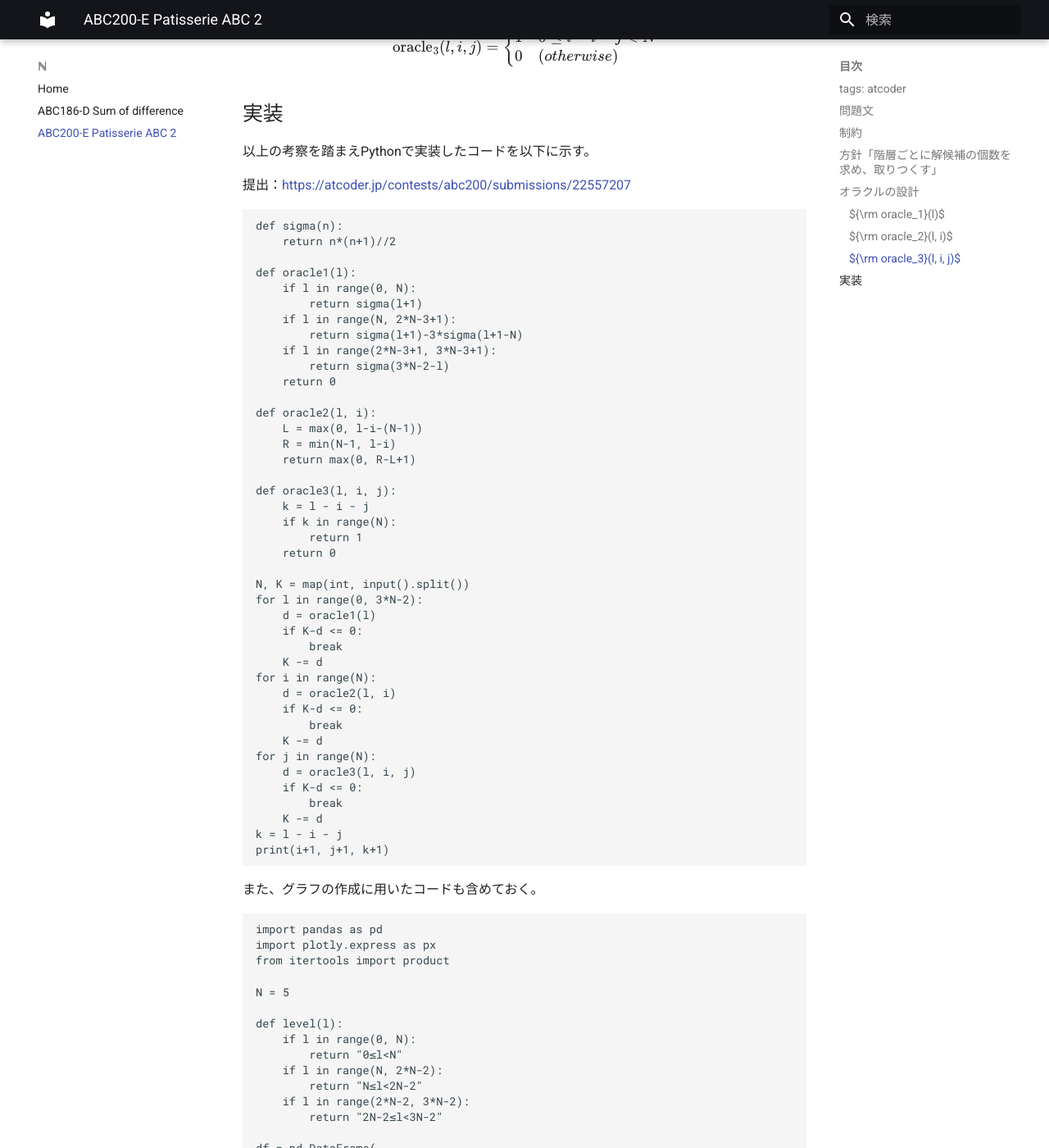
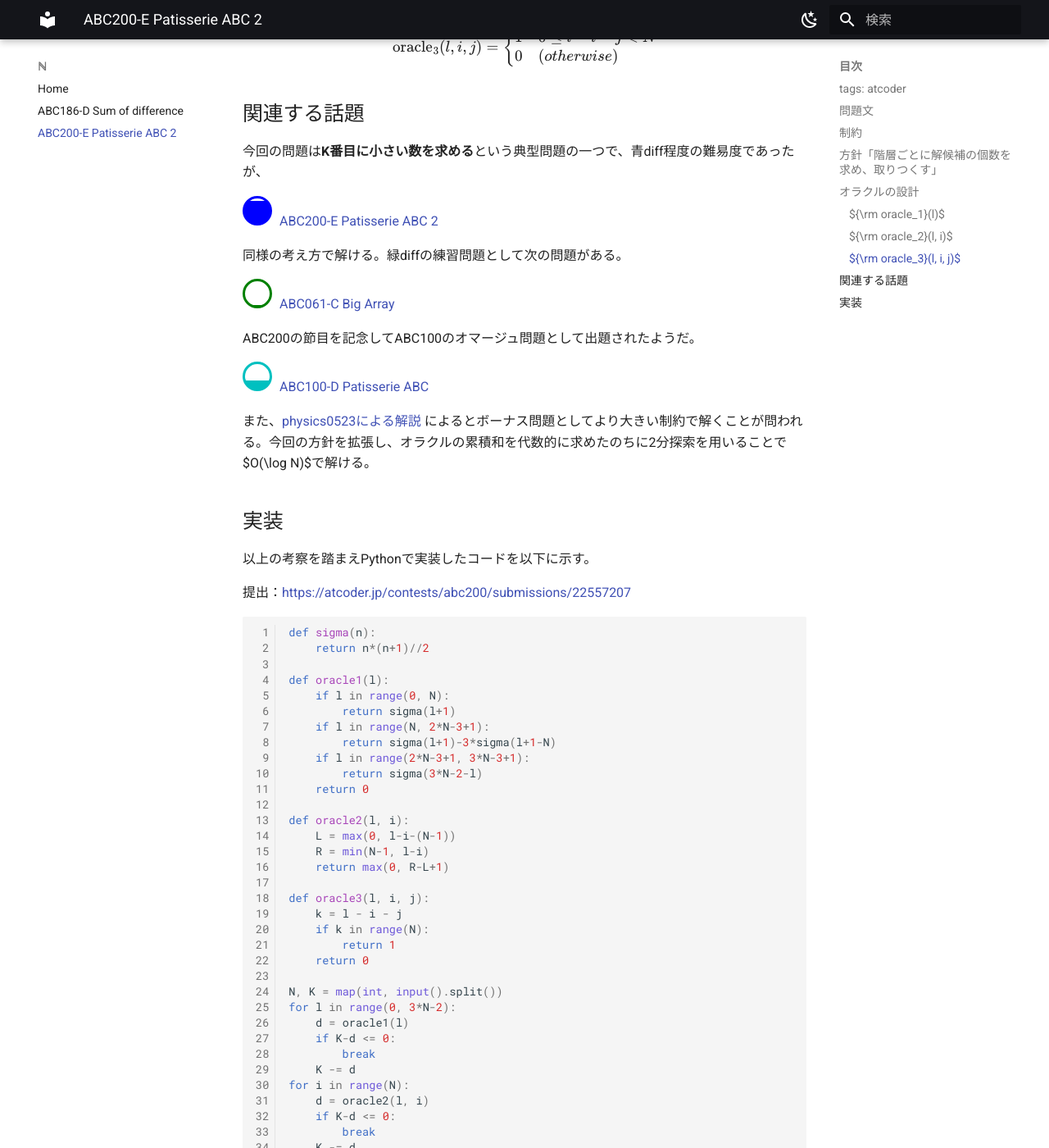
Before and after one commit to nat-chan/nat-chan.github.io, an MkDocs documentation site: the page built from docs/abc200_e.md, in a window 1280 px wide and 1400 px high, scrolled down 4619 px. Shown: the whole window at 82% size. Built offline with MkDocs 1.6.1 and Material for MkDocs 9.7.7, drawn with Linux system fonts in a browser that asks for light colours; formulas are drawn with MathJax 3; some of the changed text lies outside the part shown.

Commit message:
pymdownx plugin, switch to dark mode

````diff
--- a/docs/abc200_e.md
+++ b/docs/abc200_e.md
@@ -1,7 +1,7 @@
 # ABC200-E Patisserie ABC 2
 ###### tags: `atcoder`
 ## 問題文
-URL: [https://atcoder.jp/contests/abc200/tasks/abc200_e](https://atcoder.jp/contests/abc200/tasks/abc200_e)
+URL: https://atcoder.jp/contests/abc200/tasks/abc200_e
 
 $$
 0 \le i,j,k < N \tag{1}
@@ -62,7 +62,7 @@
 $$
 以上の操作を行うアルゴリズムをPythonで書くと次のようになる。
 
-```python
+```python linenums="1"
 for l in range(0, 3*N-2):
     d = oracle1(l)
     if K-d <= 0:
@@ -71,12 +71,13 @@
 ```
 
 実際に${\rm oracle_2}(l, i)$を用いて階層$l^\ast$の中で$K'$番目の3つ組の$i$の値$i^\ast$を計算するのは以下のようになる。
+
 $$
 \sum_{i=1}^{i^{\ast}-1}{\rm oracle_2}(l, i) < K' \le \sum_{i=1}^{i^{\ast}}{\rm oracle_2}(l, i) \\
 K'' = K'-\sum_{i=1}^{i^{\ast}-1}{\rm oracle_2}(l, i)
 $$
 
-```python
+```python linenums="6"
 for i in range(0, N):
     d = oracle2(l, i)
     if K-d <= 0:
@@ -96,7 +97,7 @@
 $$
 を計算することで求めたかった$K$番目の解$(i^\ast,j^\ast,k^\ast)$を答えることができる。
 
-```python
+```python linenums="11"
 for j in range(0, N):
     d = oracle3(l, i, j)
     if K-d <= 0:
@@ -113,9 +114,11 @@
 上記のグラフを動かしてほしい。🔵で示した区間ではピラミッド形になっており、
 各階層$l=0,1,2\cdots$の値は$1,3,6\cdots$と一般項の簡単な三角数$\Sigma(l+1)$であることが分かる。
 
+$$
 \begin{align}
 ※\Sigma(n) = \sum_{i=1}^{n} i = \frac{n(n+1)}{2}
 \end{align}
+$$
 
 🟢で示した区間では逆ピラミッド形になっており、逆順に減っていくため
 三角数の一般項に対して $l \to 3N-3-l$
@@ -131,15 +134,20 @@
 以降は$i$と固定して場合の数を数える。
 $i$が取りうる値はNからlまでであり、$j$が取りうる値は$0$から$l-i$までの$l-i+1$通りである。
 $i,j$が定まればこの範囲で$k$がただ一つに定まるので、求める場合の数は以下のようになる。
+
+$$
 \begin{align}
 \sum_{i=N}^{l} l-i+1
 &= \sum_{i=l}^{N} i-(l+1) \\
 &= \sum_{i=1}^{N-l+1} i \\
 &= \Sigma(l+1-N)
 \end{align}
+$$
 
 以上の🔵🔴🟢の3つの区間の結果をまとめることで
 ${\rm oracle_1}(l)$は以下のように定まった。
+
+$$
 \begin{align}
 {\rm oracle_1}(l) &= \begin{cases}
 \Sigma(l+1)                & 0 \le l < N \\
@@ -148,6 +156,7 @@
 0                          & (otherwise)
 \end{cases}
 \end{align}
+$$
 
 ### ${\rm oracle_2}(l, i)$
 $l,i$の値が与えられているとき、$j$を定めれば対応する$k$はただ$1$つに定まる。
@@ -156,31 +165,60 @@
 $[L, U]=\varnothing$となる場合、
 $L$と$U$の求め方によっては$U-L<0$となりうる為である。
 実際に上限$U$を求める。$k=0$の時、最大値$j=l-i$を取る。ただし、$N-1$を上回ることはないので、
+
+$$
 \begin{align}
 U = \min(N-1, l-i)
 \end{align}
+$$
+
 となる。
 また、下限$L$を求める。$k=N-1$の時、最小値$j=l-i-(N-1)$を取る。ただし、$0$を下回ることはないので、
+$$
 \begin{align}
 L = \max(0, l-i-(N-1))
 \end{align}
+$$
+
 以上の結果をまとめることで
 ${\rm oracle_2}(l, i)$は以下のように定まった。
+
+$$
 \begin{align}
 {\rm oracle_2}(l, i) = \max(0, \min(N-1, l-i)-\max(0, l-i-(N-1))+1))
 \end{align}
+$$
 
 ### ${\rm oracle_3}(l, i, j)$
 後は簡単である、与えられた$l,i,j$から$k=l-i-j$がただ$1$つ定まるため、
 $k$が区間$[0,N)$に収まっているかをチェックし、収まっているなら$1$個、
 収まっていなければ$0$個を答えればよい。
 
+$$
 \begin{align}
 {\rm oracle_3}(l, i, j) = \begin{cases}
 1 & 0 \le l-i-j < N \\
 0 & (otherwise) \\
 \end{cases}
 \end{align}
+$$
+
+## 関連する話題
+
+今回の問題は**K番目に小さい数を求める**という典型問題の一つで、青diff程度の難易度であったが、
+
+[<span style="display: inline-block; border-radius: 50%; border-style: solid;border-width: 3px; margin-right: 5px; vertical-align: initial; height: 36px; width: 36px;border-color: #0000FF; background: linear-gradient(to top, #0000FF 0%, #0000FF 88.75%, rgba(0, 0, 0, 0) 88.75%, rgba(0, 0, 0, 0) 100%); "></span> ABC200-E Patisserie ABC 2](https://atcoder.jp/contests/abc200/tasks/abc200_e)
+
+同様の考え方で解ける。緑diffの練習問題として次の問題がある。
+
+[<span style="display: inline-block; border-radius: 50%; border-style: solid;border-width: 3px; margin-right: 5px; vertical-align: initial; height: 36px; width: 36px;border-color: #008000; background: linear-gradient(to top, #008000 0%, #008000 2%, rgba(0, 0, 0, 0) 2%, rgba(0, 0, 0, 0) 100%); "></span> ABC061-C Big Array](https://atcoder.jp/contests/abc061/tasks/abc061_c)
+
+ABC200の節目を記念してABC100のオマージュ問題として出題されたようだ。
+
+[<span style="display: inline-block; border-radius: 50%; border-style: solid;border-width: 3px; margin-right: 5px; vertical-align: initial; height: 36px; width: 36px;border-color: #00C0C0; background: linear-gradient(to top, #00C0C0 0%, #00C0C0 32.75%, rgba(0, 0, 0, 0) 32.75%, rgba(0, 0, 0, 0) 100%); "></span> ABC100-D Patisserie ABC](https://atcoder.jp/contests/abc100/tasks/abc100_d)
+
+また、[physics0523による解説](https://atcoder.jp/contests/abc200/editorial/1247)
+によるとボーナス問題としてより大きい制約で解くことが問われる。今回の方針を拡張し、オラクルの累積和を代数的に求めたのちに2分探索を用いることで$O(\log N)$で解ける。
 
 ## 実装
 
@@ -188,7 +226,7 @@
 
 提出：[https://atcoder.jp/contests/abc200/submissions/22557207](https://atcoder.jp/contests/abc200/submissions/22557207)
 
-```python
+```python linenums="1"
 def sigma(n):
     return n*(n+1)//2
 
@@ -234,7 +272,7 @@
 
 また、グラフの作成に用いたコードも含めておく。
 
-```python
+```python linenums="1"
 import pandas as pd
 import plotly.express as px
 from itertools import product
--- a/mkdocs.yml
+++ b/mkdocs.yml
@@ -1,16 +1,50 @@
+site_url: https://nat-chan.github.io
 site_name: ℕ
 
 theme:
   name: material
   language: ja
+
   palette:
-    primary: black
+    - scheme: default
+      primary: black
+      accent: black
+      toggle:
+        icon: material/weather-night
+        name: Switch to dark mode
+    - scheme: slate
+      primary: indigo
+      accent: indigo
+      toggle:
+        icon: material/weather-sunny
+        name: Switch to light mode
+
+
+#  icon:
+#    logo: material/cards-spade
+#    logo: material/space-invaders
+#    logo: material/console
+#    logo: material/console-like
+#    logo: material/feather
+#    logo: material/book-open-page-variant
 
 extra:
   search:
     language: jp
+  social:
+    - icon: fontawesome/brands/twitter
+      link: https://twitter.com/mathbbN
+    - icon: fontawesome/brands/github
+      link: https://github.com/nat-chan
+  disqus: ogino-natsuki-tm
 
 markdown_extensions:
+  - pymdownx.magiclink
+  - pymdownx.highlight
+  - pymdownx.inlinehilite
+  - pymdownx.superfences
+  - pymdownx.snippets
+  - pymdownx.tabbed
   - mdx_math
 extra_javascript:
   - https://cdn.mathjax.org/mathjax/latest/MathJax.js?config=TeX-AMS-MML_HTMLorMML
````
Also changed, not shown: docs/abc186_d.md (+2 -2 lines), docs/index.md (+4 -0 lines).
